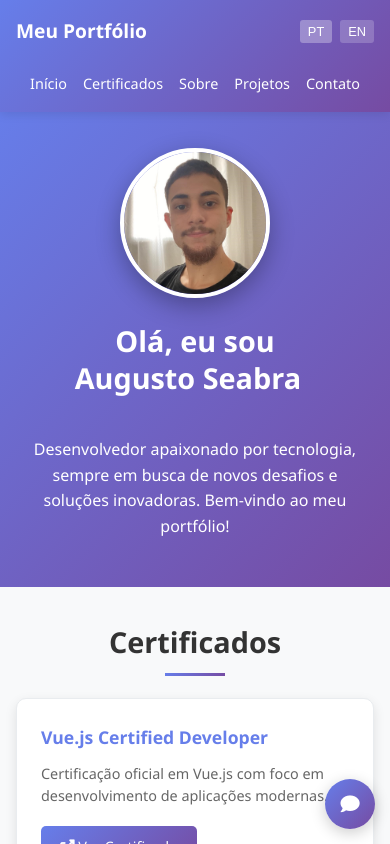
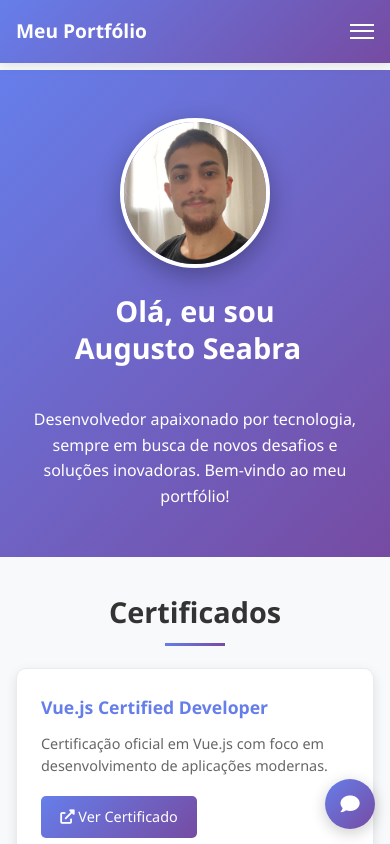
Before and after one commit to skti-dev/portfolio-vue-3, a Vue app: page / in a window 390 px wide. Shown: the top 844 px of the page. Built offline with nearby package versions, Linux system fonts and the light colour scheme.

Commit message:
feat: implement mobile menu with language toggle and overlay

```diff
--- a/src/components/Header.vue
+++ b/src/components/Header.vue
@@ -1,15 +1,49 @@
 <template>
   <header class="header">
+    <!-- Mobile menu overlay -->
+    <div class="mobile-overlay" :class="{ active: isMobileMenuOpen }" @click="closeMobileMenu"></div>
+
     <nav class="nav container">
       <div class="logo">{{ $t('portfolio') }}</div>
-      <ul class="nav-links">
+
+      <!-- Mobile menu button -->
+      <button class="mobile-menu-btn" @click="toggleMobileMenu" :class="{ active: isMobileMenuOpen }">
+        <span></span>
+        <span></span>
+        <span></span>
+      </button>
+
+      <!-- Navigation links -->
+      <ul class="nav-links" :class="{ active: isMobileMenuOpen }">
         <li><a href="#inicio" @click="scrollTo('inicio')">{{ $t('nav.home') }}</a></li>
         <li><a href="#certificados" @click="scrollTo('certificados')">{{ $t('nav.certificates') }}</a></li>
         <li><a href="#sobre" @click="scrollTo('sobre')">{{ $t('nav.about') }}</a></li>
         <li><a href="#projetos" @click="scrollTo('projetos')">{{ $t('nav.projects') }}</a></li>
         <li><a href="#contato" @click="scrollTo('contato')">{{ $t('nav.contact') }}</a></li>
+
+        <!-- Language toggle inside mobile menu -->
+        <li class="mobile-language-toggle">
+          <div class="language-toggle">
+            <button
+              class="language-btn"
+              :class="{ active: $i18n.locale === 'pt' }"
+              @click="changeLanguage('pt')"
+            >
+              PT
+            </button>
+            <button
+              class="language-btn"
+              :class="{ active: $i18n.locale === 'en' }"
+              @click="changeLanguage('en')"
+            >
+              EN
+            </button>
+          </div>
+        </li>
       </ul>
-      <div class="language-toggle">
+
+      <!-- Desktop language toggle -->
+      <div class="language-toggle desktop-only">
         <button
           class="language-btn"
           :class="{ active: $i18n.locale === 'pt' }"
@@ -31,17 +65,61 @@
 
 <script>
 export default {
+  data() {
+    return {
+      isMobileMenuOpen: false
+    }
+  },
   methods: {
     scrollTo(elementId) {
       const element = document.getElementById(elementId)
       if (element) {
         element.scrollIntoView({ behavior: 'smooth' })
+        // Close mobile menu after navigation
+        this.closeMobileMenu()
       }
     },
     changeLanguage(locale) {
       this.$i18n.locale = locale
       localStorage.setItem('preferredLanguage', locale)
+      // Close mobile menu after language change
+      this.closeMobileMenu()
+    },
+    toggleMobileMenu() {
+      this.isMobileMenuOpen = !this.isMobileMenuOpen
+      this.updateBodyScroll()
+    },
+    closeMobileMenu() {
+      this.isMobileMenuOpen = false
+      this.updateBodyScroll()
+    },
+    updateBodyScroll() {
+      // Prevent body scroll when mobile menu is open
+      if (this.isMobileMenuOpen) {
+        document.body.classList.add('mobile-menu-open')
+      } else {
+        document.body.classList.remove('mobile-menu-open')
+      }
     }
+  },
+  mounted() {
+    // Close mobile menu when clicking outside
+    document.addEventListener('click', (e) => {
+      if (!this.$el.contains(e.target)) {
+        this.closeMobileMenu()
+      }
+    })
+
+    // Close mobile menu on window resize to desktop
+    window.addEventListener('resize', () => {
+      if (window.innerWidth >= 768) {
+        this.closeMobileMenu()
+      }
+    })
+  },
+  beforeUnmount() {
+    // Clean up body class when component is destroyed
+    document.body.classList.remove('mobile-menu-open')
   }
 }
 </script>
--- a/src/style.css
+++ b/src/style.css
@@ -10,6 +10,12 @@ body {
   color: #333;
   background-color: #f8f9fa;
   overflow-x: hidden;
+  transition: overflow 0.3s ease;
+}
+
+/* Prevent scroll when mobile menu is open */
+body.mobile-menu-open {
+  overflow: hidden;
 }
 
 .container {
@@ -26,7 +32,7 @@ body {
   position: fixed;
   top: 0;
   width: 100%;
-  z-index: 1000;
+  z-index: 1000; /* Base layer */
   box-shadow: 0 2px 10px rgba(0,0,0,0.1);
 }
 
@@ -34,37 +40,132 @@ body {
   display: flex;
   justify-content: space-between;
   align-items: center;
-  flex-wrap: wrap;
+  position: relative;
 }
 
 .logo {
   font-size: 1.2rem;
   font-weight: bold;
+  z-index: 1002; /* Higher than overlay but lower than menu */
 }
 
+/* Mobile Menu Overlay */
+.mobile-overlay {
+  position: fixed;
+  top: 0;
+  left: 0;
+  width: 100vw;
+  height: 100vh;
+  background: rgba(0,0,0,0.5);
+  z-index: 1001; /* Below the menu */
+  opacity: 0;
+  visibility: hidden;
+  transition: opacity 0.3s ease, visibility 0.3s ease;
+}
+
+.mobile-overlay.active {
+  opacity: 1;
+  visibility: visible;
+}
+
+/* Mobile Menu Button */
+.mobile-menu-btn {
+  display: flex;
+  flex-direction: column;
+  justify-content: space-around;
+  width: 24px;
+  height: 20px;
+  background: transparent;
+  border: none;
+  cursor: pointer;
+  padding: 0;
+  z-index: 1003; /* Higher than menu for easy access */
+  position: relative;
+}
+
+.mobile-menu-btn span {
+  width: 24px;
+  height: 2px;
+  background: white;
+  transition: all 0.3s ease;
+  transform-origin: center;
+  position: relative;
+}
+
+.mobile-menu-btn.active span:nth-child(1) {
+  transform: rotate(45deg) translate(6px, 6px);
+}
+
+.mobile-menu-btn.active span:nth-child(2) {
+  opacity: 0;
+  transform: scale(0);
+}
+
+.mobile-menu-btn.active span:nth-child(3) {
+  transform: rotate(-45deg) translate(6px, -6px);
+}
+
+/* Navigation Links - Mobile First */
 .nav-links {
+  position: fixed;
+  top: 0;
+  right: -100%;
+  width: 280px;
+  height: 100vh;
+  background: linear-gradient(135deg, #667eea 0%, #764ba2 100%);
   display: flex;
+  flex-direction: column;
+  justify-content: center;
+  align-items: center;
+  gap: 2rem;
   list-style: none;
-  gap: 1rem;
-  flex-wrap: wrap;
+  transition: right 0.3s ease;
+  box-shadow: -5px 0 15px rgba(0,0,0,0.1);
+  z-index: 1004; /* Highest z-index for the menu */
+}
+
+.nav-links.active {
+  right: 0;
 }
 
 .nav-links a {
   color: white;
   text-decoration: none;
-  transition: opacity 0.3s;
-  font-size: 0.9rem;
+  font-size: 1.1rem;
+  font-weight: 500;
+  transition: opacity 0.3s, transform 0.3s;
+  padding: 0.5rem 1rem;
+  border-radius: 5px;
 }
 
 .nav-links a:hover {
   opacity: 0.8;
+  transform: translateX(-5px);
+  background: rgba(255,255,255,0.1);
+}
+
+/* Mobile Language Toggle */
+.mobile-language-toggle {
+  margin-top: 1rem;
+}
+
+/* Desktop Language Toggle - Hidden by default (mobile first) */
+.desktop-only {
+  display: none !important;
+}
+
+/* Show only on desktop */
+@media (min-width: 768px) {
+  .desktop-only {
+    display: flex !important;
+    margin-left: 2rem;
+  }
 }
 
 /* Language Toggle */
 .language-toggle {
   display: flex;
   gap: 0.5rem;
-  margin-left: 1rem;
 }
 
 .language-btn {
@@ -485,13 +586,46 @@ body {
     padding: 0 32px;
   }
 
+  /* Hide mobile menu button on desktop */
+  .mobile-menu-btn {
+    display: none;
+  }
+
+  /* Hide mobile overlay on desktop */
+  .mobile-overlay {
+    display: none;
+  }
+
+  /* Show desktop navigation */
   .nav-links {
+    position: static;
+    width: auto;
+    height: auto;
+    background: transparent;
+    flex-direction: row;
+    justify-content: flex-end;
     gap: 2rem;
+    box-shadow: none;
+    transition: none;
   }
 
   .nav-links a {
     font-size: 1rem;
+    padding: 0;
+    border-radius: 0;
   }
+
+  .nav-links a:hover {
+    transform: none;
+    background: transparent;
+  }
+
+  /* Hide mobile language toggle, show desktop */
+  .mobile-language-toggle {
+    display: none;
+  }
+
+  /* Desktop language toggle is already shown by the rule above */
 
   .logo {
     font-size: 1.5rem;
@@ -627,24 +761,23 @@ body {
 
 /* Mobile specific adjustments */
 @media (max-width: 767px) {
-  .nav {
-    flex-wrap: wrap;
-    gap: 1rem;
+  .main-content {
+    margin-top: 70px;
   }
 
-  .nav-links {
-    order: 3;
-    flex-basis: 100%;
-    justify-content: center;
-    margin-top: 0.5rem;
+  /* Force hide desktop language toggle on mobile */
+  .desktop-only {
+    display: none !important;
   }
 
-  .language-toggle {
-    margin-left: 0;
+  /* Ensure mobile language toggle is visible */
+  .mobile-language-toggle {
+    display: block !important;
   }
 
-  .main-content {
-    margin-top: 100px;
+  /* Prevent scroll when mobile menu is open */
+  body.mobile-menu-open {
+    overflow: hidden;
   }
 
   .chatbot-window {
```
